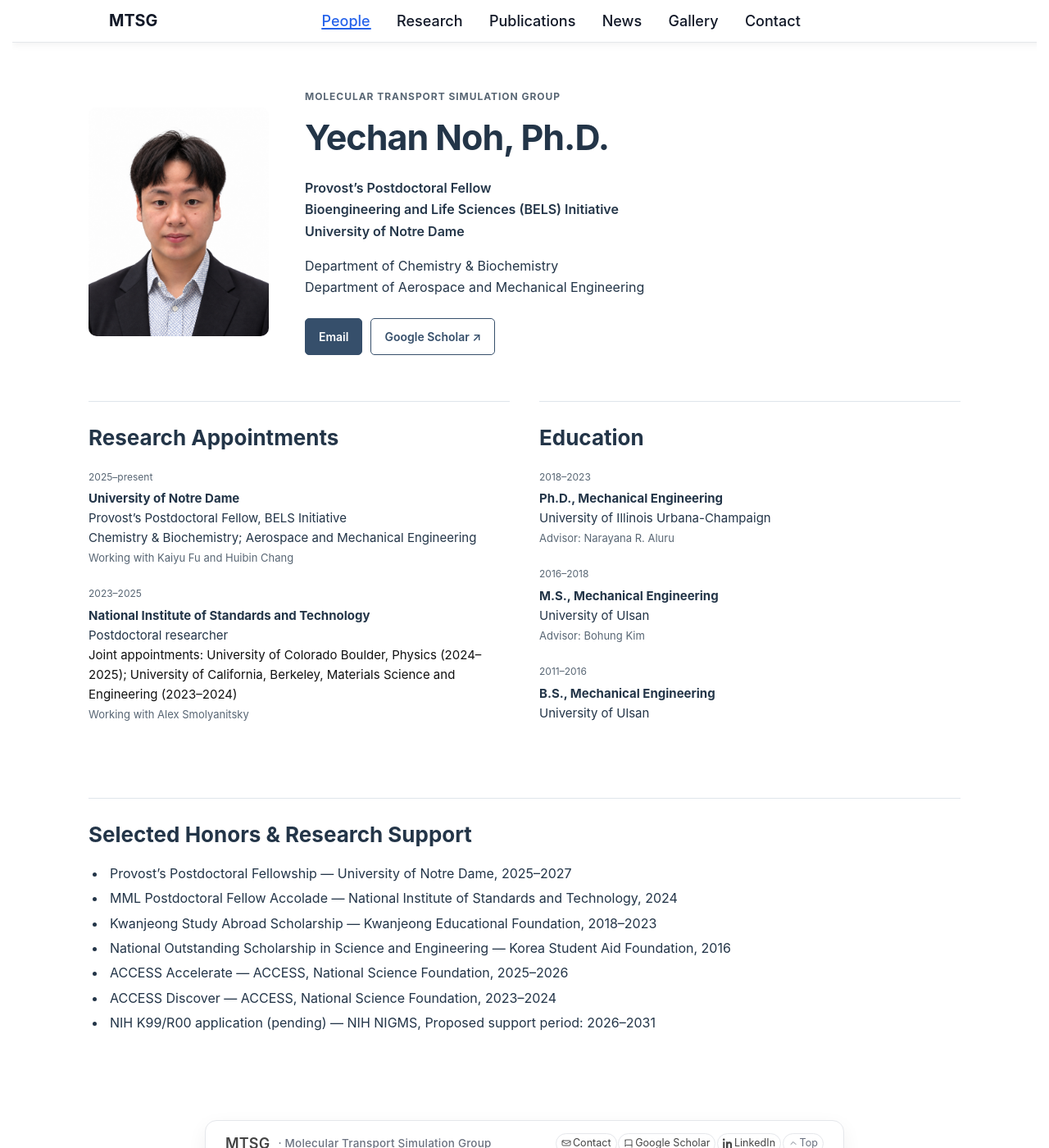
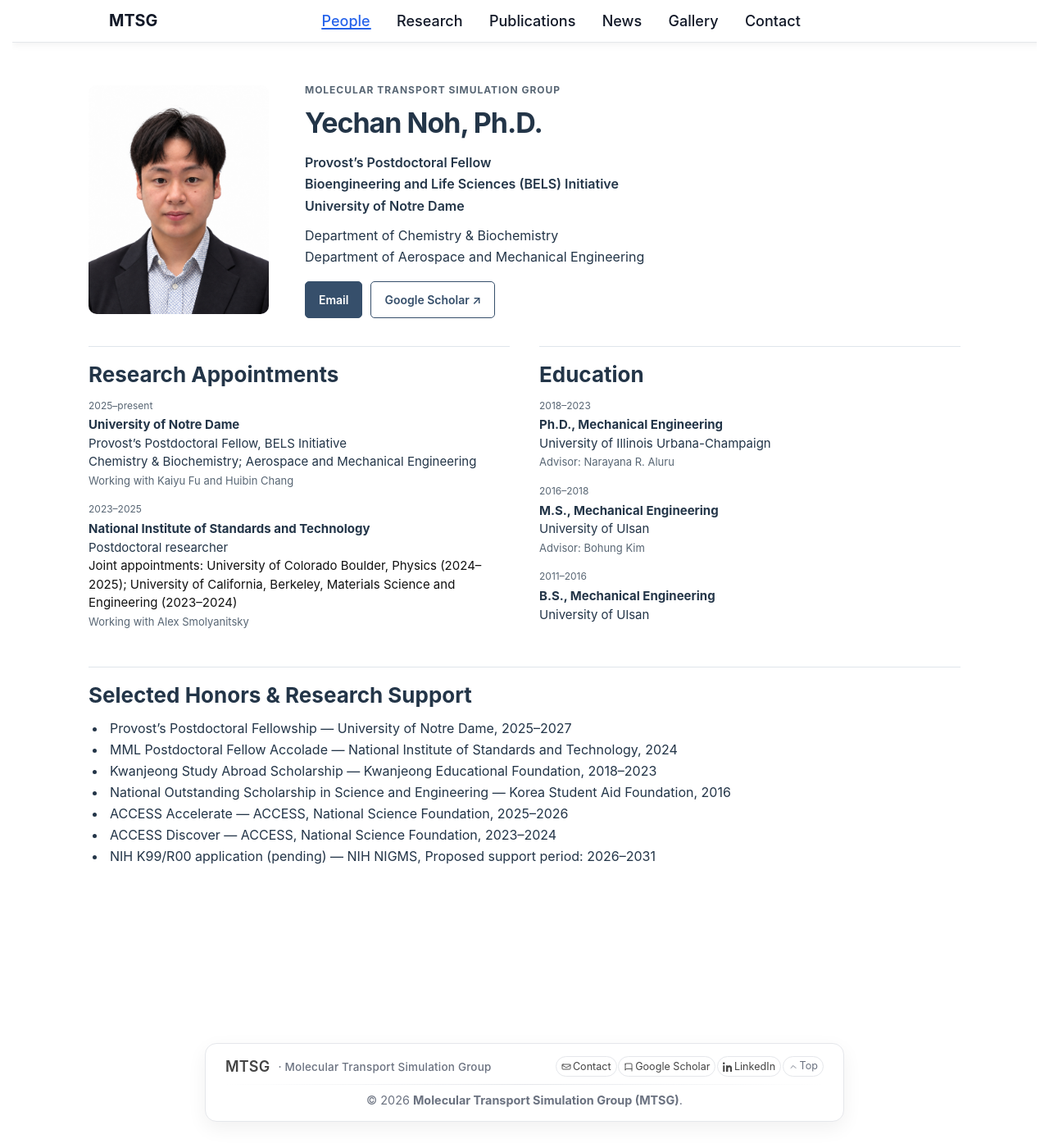
Before and after one commit to Yechan-Noh/MPSG, a Jekyll site: the page built from _pages/people.html, in a window 1280 px wide and 1400 px high. Shown: the whole window at 82% size. Built offline with Jekyll 4.4.1, drawn with Linux system fonts in a browser that asks for light colours.

Commit message:
Tighten People page spacing and use neutral supply-chain wording

```diff
--- a/_data/research_themes.json
+++ b/_data/research_themes.json
@@ -13,7 +13,7 @@
     "intro": "This research examines the molecular basis of selective transport, with the goal of separating valuable elements using fewer resources and generating less waste.",
     "image": "/assets/img/research/bioinspired-separation.png",
     "caption": "Ion-channel-inspired membrane concepts for separating rare-earth ions.",
-    "background_html": "In 2024, China produced 91% of the world’s refined magnet rare earths. Their chemical similarity makes separation difficult, limiting routes to more resilient supply chains. <span class=\"muted\">(IEA, 2026).</span>"
+    "background_html": "In 2024, 91% of the world’s refined magnet rare earths came from a single country. Their chemical similarity makes separation difficult, limiting routes to more resilient supply chains. <span class=\"muted\">(IEA, 2026).</span>"
   },
   {
     "id": "interfacial-recognition",
--- a/assets/css/mtsg-site.css
+++ b/assets/css/mtsg-site.css
@@ -94,3 +94,20 @@
 .pub-card .badge{background:#d0dcdf;color:#182d38}.pub-card .badge--submitted{background:#e7edef;color:#56636a}
 .pub-card--submitted{background:#f4f6f6;border-color:#e1e6e7}.pub-card--published-current{border-color:#182d38;box-shadow:0 3px 12px rgba(24,45,56,.1)}
 .mt-page .pub-meta a{color:#42636e}.pub-card:hover{box-shadow:0 5px 14px rgba(24,45,56,.12)}
+
+/* A denser People page, with clear separation between entries and sections. */
+.people-page .profile-header{padding:12px 0}
+.people-page .profile-header h1{font-size:34px;margin-bottom:14px}
+.people-page .profile-header p{margin-bottom:10px}
+.people-page .profile-header .eyebrow{margin-bottom:10px!important}
+.people-page .profile-header .mt-actions{margin-top:16px}
+.people-page .mt-section{margin:22px 0;padding-top:18px}
+.people-page .mt-section h2{margin-bottom:12px}
+.people-page .profile-timeline{margin:0}
+.people-page .profile-timeline dt{margin-top:14px}
+.people-page .profile-timeline dt:first-child{margin-top:0}
+.people-page .profile-timeline dd{margin:3px 0 10px;line-height:1.5}
+.people-page .profile-timeline dd:last-child{margin-bottom:0}
+.people-page .honors-list li{margin-bottom:2px;line-height:1.5}
+.people-page .honors-list li:last-child{margin-bottom:0}
+@media(max-width:760px){.people-page .profile-header h1{font-size:23px;margin-bottom:10px}.people-page .profile-columns{gap:0}.people-page .mt-section{margin:18px 0;padding-top:16px}}
```
